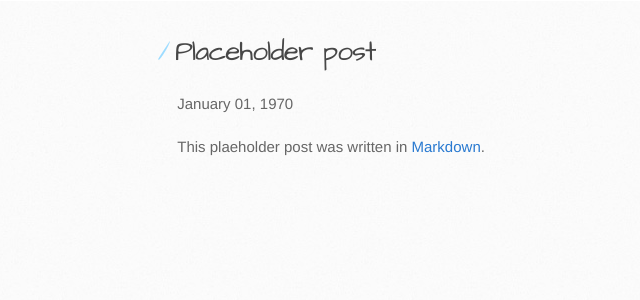
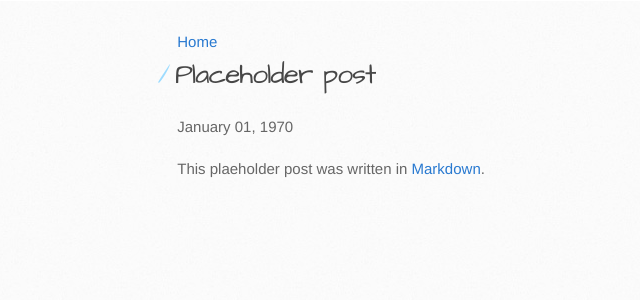
Before and after one commit to cxj/cxj.github.io, a Jekyll site: the page built from _posts/1970-01-01-placeholder-post.md, in a window 1280 px wide. Shown: the top 300 px of the page, without its empty margins (13-653 px from the left). Built offline with Jekyll 4.4.1, drawn with Linux system fonts in a browser that asks for light colours; Markdown is read by kramdown in place of the engine named in the settings.

Commit message:
Add a back link to table of contents.

```diff
--- a/_layouts/post.html
+++ b/_layouts/post.html
@@ -1,6 +1,7 @@
 ---
 layout: default
 ---
+<div id="homelink"><a href="/">Home</a></div>
 
 <div id="post">
     <h1>{{page.title }} </h1>
```
